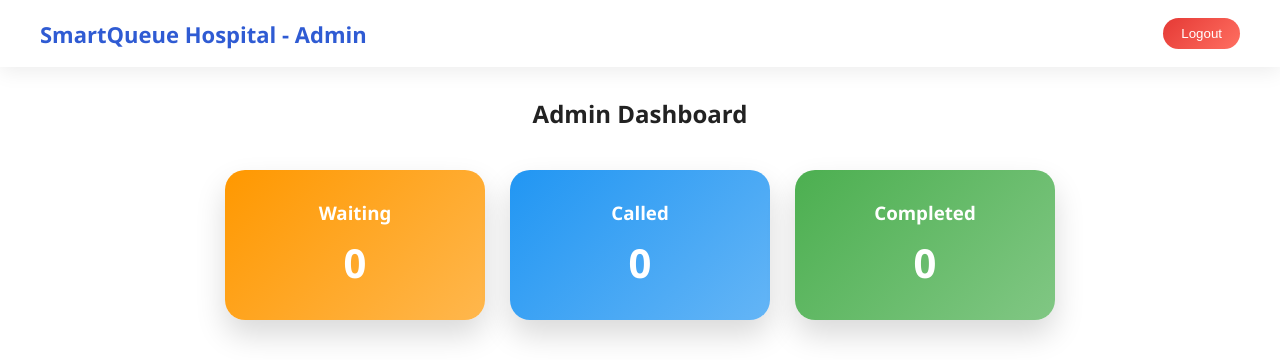
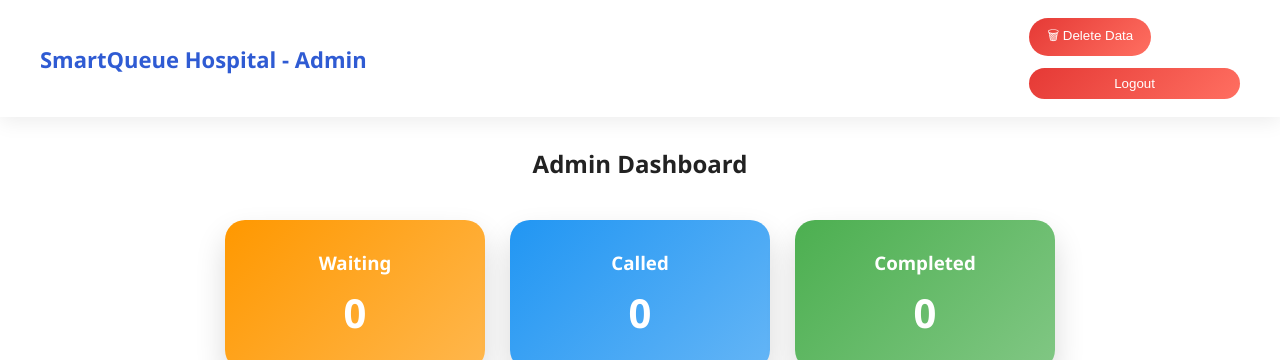
Before and after one commit to Madhusudan440/smartqueue, a Flask app: page /dashboard in a window 1280 px wide. Shown: the top 360 px of the page. Run offline with Flask 3, Linux system fonts and the light colour scheme; the visitor is signed in with stand-in values (Sample User, id 1); data that the repository does not hold is empty; some libraries are stand-ins or nearby versions.

Commit message:
Update dashboard.html

```diff
--- a/templates/dashboard.html
+++ b/templates/dashboard.html
@@ -12,7 +12,21 @@
     <div class="logo">SmartQueue Hospital - Admin</div>
 
     <div class="header-actions">
-        <button onclick="confirmLogout()" class="logout-btn">Logout</button>
+
+        <!-- DELETE DATA BUTTON -->
+        <form action="/delete-data" method="POST" style="display:inline;">
+            <button type="submit"
+                    class="logout-btn"
+                    onclick="return confirm('Are you sure you want to delete all patient data?');">
+                🗑 Delete Data
+            </button>
+        </form>
+
+        <!-- LOGOUT -->
+        <button onclick="confirmLogout()" class="logout-btn">
+            Logout
+        </button>
+
     </div>
 </header>
 
@@ -64,7 +78,6 @@
         <td>{{ p.gender }}</td>
         <td>{{ p.mobile }}</td>
         <td>{{ p.checkin_time }}</td>
-
 
         <!-- STATUS -->
         <td>
@@ -159,11 +172,9 @@ function sendWhatsApp(mobile, token) {
     let url;
 
     if (isMobile) {
-        // Direct WhatsApp App
         url = "whatsapp://send?phone=" + formattedMobile +
               "&text=" + encodeURIComponent(message);
     } else {
-        // WhatsApp Web (same tab)
         url = "https://web.whatsapp.com/send?phone=" + formattedMobile +
               "&text=" + encodeURIComponent(message);
     }
@@ -193,11 +204,10 @@ function callPatient(id, mobile) {
 
             document.getElementById("print-" + id).innerHTML =
                 `<a href="/print/${id}" target="_blank"
-                 class="action-btn call-btn">Print</a>`;
+                 class="print-btn">🖨 Print</a>`;
 
             updateCounters(oldStatus, "Called");
 
-            // ✅ DIRECT WHATSAPP OPEN
             sendWhatsApp(mobile, id);
         }
     });
@@ -226,6 +236,12 @@ function completePatient(id) {
     });
 }
 
+/* ===== AUTO REFRESH EVERY 2 SECONDS ===== */
+
+setInterval(function(){
+    location.reload();
+}, 2000);
+
 </script>
 
 </body>
```
Lines whose indentation alone changed are shown as unchanged.
